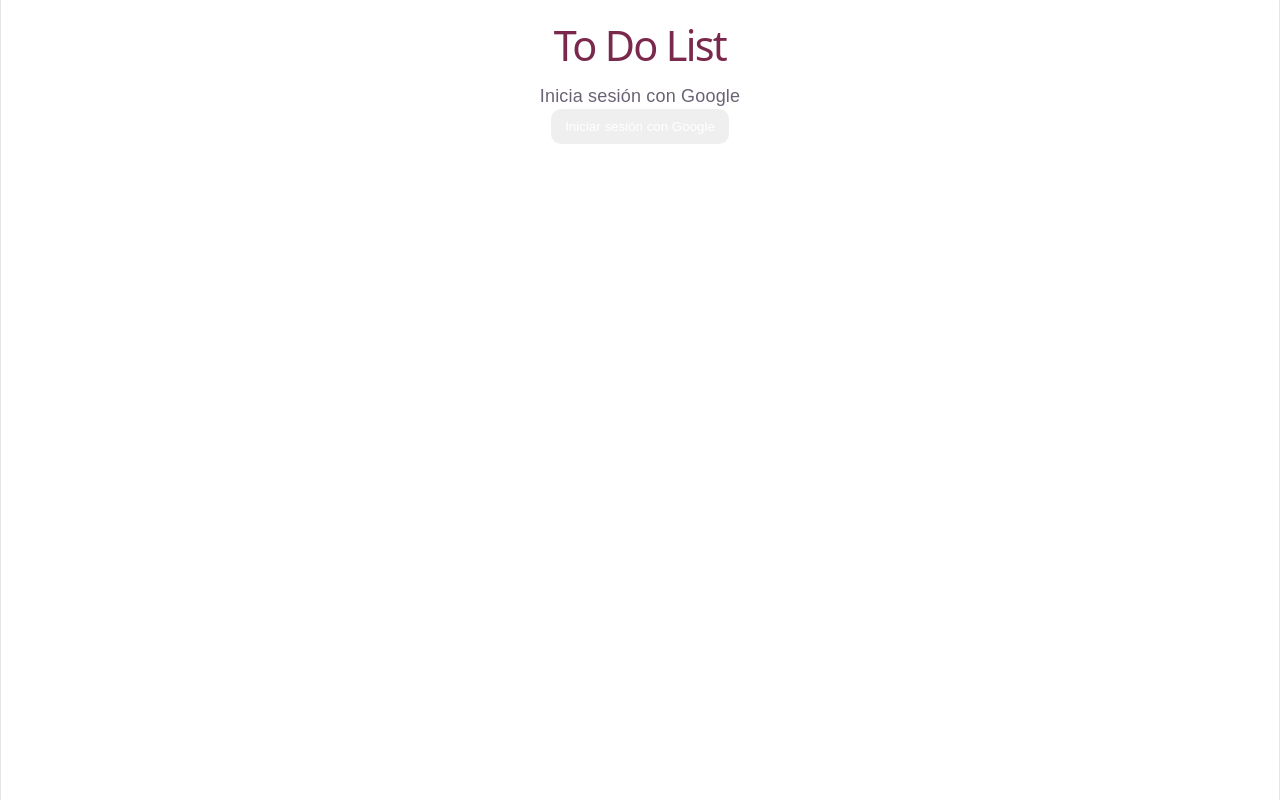
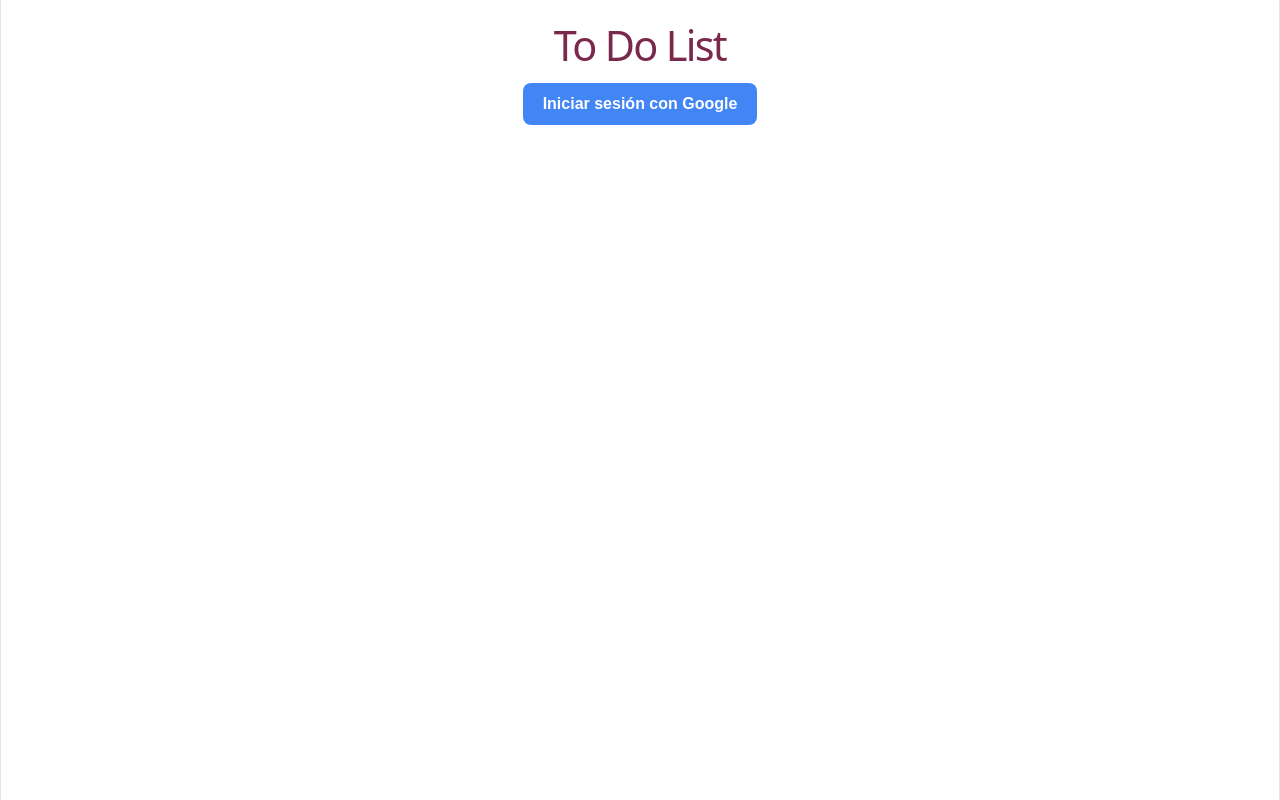
Before and after one commit to CamilaM1612/TODO, a React (Vite) app in the folder todo-frontend/: page / in a window 1280 px wide. Built offline with nearby package versions, Linux system fonts and the light colour scheme.

Commit message:
se mejoro un poco el front, ultimos cambios

```diff
--- a/todo-frontend/src/pages/Login.jsx
+++ b/todo-frontend/src/pages/Login.jsx
@@ -1,9 +1,10 @@
+import "../style/Login.css"
+
 const Login = () => {
   return (
     <div className="login-container">
       <div className="login-card">
         <h1>To Do List</h1>
-        <p>Inicia sesión con Google</p>
         <a href="https://localhost:3000/auth/google">
           <button className="btn-google">
             Iniciar sesión con Google
--- a/todo-frontend/src/pages/ToDo.jsx
+++ b/todo-frontend/src/pages/ToDo.jsx
@@ -109,13 +109,14 @@ const App = () => {
 
   return (
     <div className="contenedor">
-      <div className="card">
 
+      <div className="boton">
         <button onClick={handleLogout} className="btn-logout">
           <i className="bi bi-box-arrow-right"></i>
-          cerrar sesion
+          Cerrar sesion
         </button>
-
+      </div>
+      <div className="card">
         <h1>To Do List</h1>
 
         <div className="formulario">
--- /dev/null
+++ b/todo-frontend/src/style/Login.css
@@ -0,0 +1,14 @@
+.btn-google {
+  background-color: #4285F4;
+  color: white;
+  border: none;
+  padding: 12px 20px;
+  border-radius: 8px;
+  cursor: pointer;
+  font-size: 16px;
+  font-weight: bold;
+}
+
+.btn-google:hover {
+  background-color: #3367D6;
+}
--- a/todo-frontend/src/style/ToDo.css
+++ b/todo-frontend/src/style/ToDo.css
@@ -35,7 +35,23 @@ body{
   backdrop-filter: blur(5px);
   box-shadow: 0 10px 30px rgba(0,0,0,0.18);
 }
-
+.boton{
+  position: absolute;
+  top: 20px;
+  right: 20px;
+}
+.btn-logout{
+  padding: 10px 15px;
+  border: none;
+  border-radius: 8px;
+  cursor: pointer;
+  background-color: aliceblue;
+  color: #000000;
+  font-size: 2.5vh;
+}
+.btn-logout i {
+  margin-right: 4px;
+}
 h1{
   text-align: center;
   margin-bottom: 25px;
```
Also changed, not shown: 1 other file (tests, documents, lock files or other folders).
